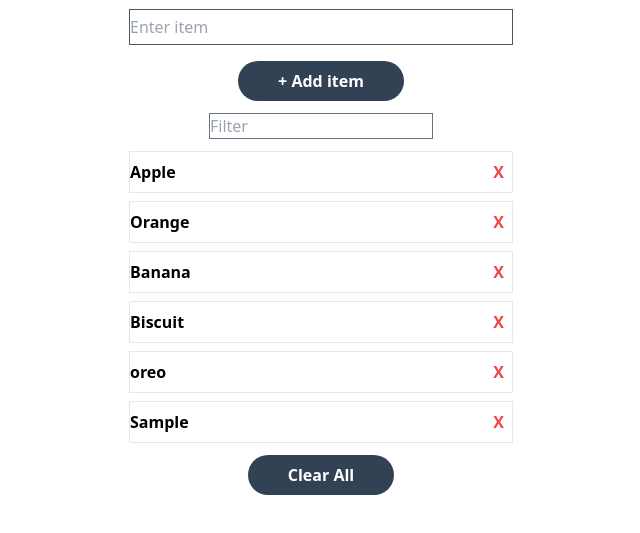
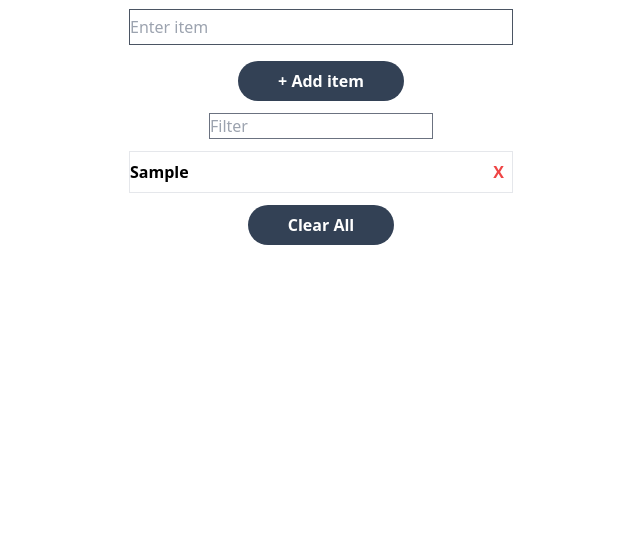
Before and after one commit to lyddoMule/Shopping-List, a website: page index.html in a window 1280 px wide. Both pictures are taken after typing "Sample" into the empty fields and a click on the button "+ Add item". Shown: the part 99-632 px from the top of the page, without its empty margins (319-959 px from the left). Drawn offline with Linux system fonts and the light colour scheme.

Commit message:
local storage added

```diff
--- a/index.html
+++ b/index.html
@@ -37,29 +37,7 @@
 
         <div  class="mx-auto ">
             <ul id="item-list" class="items remove-item space-y-2">
-                <li class=" remove-item flex border w-96 py-2  font-bold justify-between">
-                    Apple
-                    <button class="text-red-500 font-bold px-2 ">
-                        X</button>
 
-                </li>
-                <li class=" remove-item flex border w-96 py-2  font-bold justify-between">
-                    Orange
-                    <button class="text-red-500 font-bold px-2">X</button>
-
-                </li>
-                <li class=" remove-item flex border w-96 py-2  font-bold justify-between">
-                    Banana
-                    <button class="text-red-500 font-bold px-2">X</button>
-                </li>
-                <li class=" remove-item flex border w-96 py-2  font-bold justify-between">
-                    Biscuit
-                    <button class="text-red-500 font-bold px-2">X</button>
-                </li>
-                <li class=" remove-item flex border w-96 py-2  font-bold justify-between">
-                    oreo
-                    <button class="text-red-500 font-bold px-2">X</button>
-                </li>
             </ul>
         </div>
         <!-- Clear -->
--- a/script.js
+++ b/script.js
@@ -12,16 +12,42 @@ function addItem(e) {
         return;
     }
 
+    addItemToDOM(newItem);
+
+    addItemsToLocalStorage(newItem)
+
+    checkUI();
+    itemInput.value='';
+
+}
+
+function addItemToDOM(item) {
     const li = document.createElement('li');
     li.className='flex remove-item   border w-96 py-2  font-bold justify-between'
-    li.appendChild(document.createTextNode(newItem));
+    li.appendChild(document.createTextNode(item));
     console.log(li.className);
     const btn= createBtn('text-red-500 font-bold px-2')
     li.appendChild(btn);
     itemList.appendChild(li)
+}
 
-    checkUI();
-    itemInput.value='';
+function addItemsToLocalStorage(item){
+    const itemsFromLocalStorage= getItemsFromStorage();
+
+    itemsFromLocalStorage.push(item)
+
+    localStorage.setItem('items', JSON.stringify(itemsFromLocalStorage))
+
+}
+
+function getItemsFromStorage() {
+    let itemsFromLocalStorage;
+    if(localStorage.getItem('items')===null){
+          itemsFromLocalStorage=[]
+    } else{
+        itemsFromLocalStorage= JSON.parse(localStorage.getItem('items'))
+    }
+    return itemsFromLocalStorage;
 
 }
 function createBtn(classes) {
@@ -30,6 +56,8 @@ function createBtn(classes) {
     btn.innerHTML="X"
     return btn;
 }
+
+
 
 function removeItem(e) {
     if(e.target.parentElement.classList.contains('remove-item')){
@@ -75,10 +103,19 @@ function filterItems(e) {
  })
 }
 
+function displayAddItems() {
+    const itemsFromLocalStorage= getItemsFromStorage();
+    itemsFromLocalStorage.forEach(item=>{
+        addItemToDOM(item)
+    })
+    checkUI()
+}
+
 itemForm.addEventListener('submit', addItem);
 itemList.addEventListener('click', removeItem)
 clear.addEventListener('click', clearItems)
 filter.addEventListener('input', filterItems)
+document.addEventListener('DOMContentLoaded', displayAddItems)
 
 
 checkUI();
```
